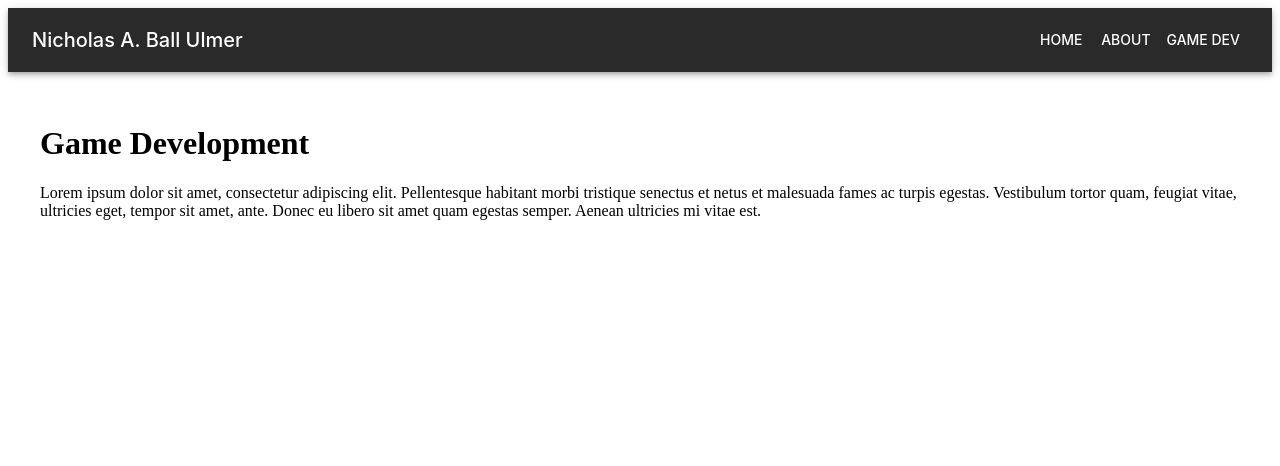
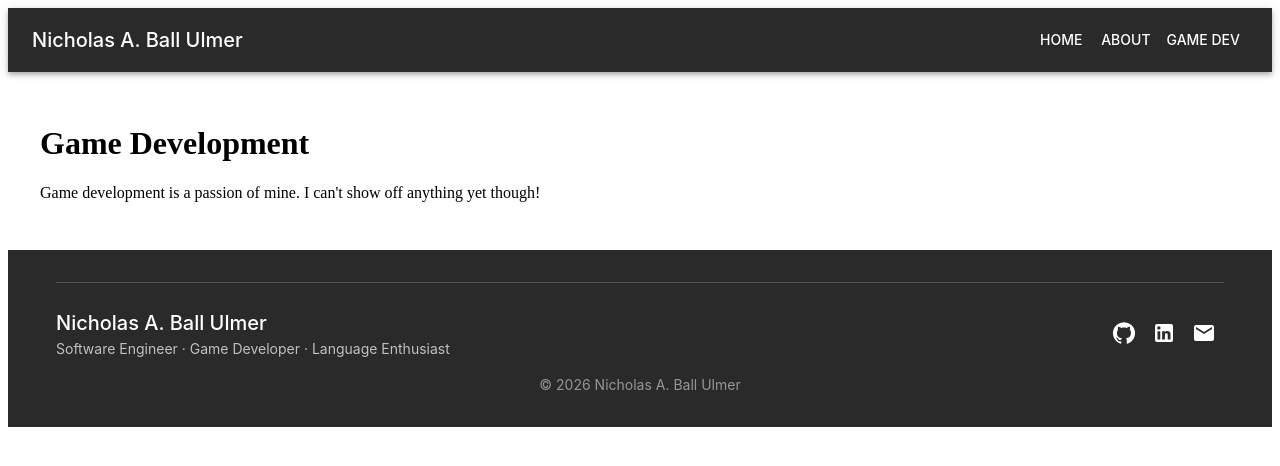
Before and after one commit to nick-ulmer/nick-ulmer.github.io, a React app in the folder frontend/: page /#/gamedev in a window 1280 px wide. Shown: the top 466 px of the page. Built offline with nearby package versions, Linux system fonts and the light colour scheme; the HTML template or start-up script is replaced by a standard one.

Commit message:
Footer & intro sentences.

```diff
--- a/frontend/src/App.jsx
+++ b/frontend/src/App.jsx
@@ -1,5 +1,6 @@
 import { Routes, Route } from 'react-router-dom'
 import Navbar from './components/Navbar'
+import Footer from './components/Footer'
 import Home from './pages/Home'
 import About from './pages/About'
 import GameDev from './pages/GameDev'
@@ -13,6 +14,7 @@ function App() {
                 <Route path="/about" element={<About />} />
                 <Route path="/gamedev" element={<GameDev />} />
             </Routes>
+            <Footer />
         </>
     )
 }
--- /dev/null
+++ b/frontend/src/components/Footer.jsx
@@ -0,0 +1,45 @@
+import { Box, Typography, IconButton, Divider } from '@mui/material';
+import GitHubIcon from '@mui/icons-material/GitHub';
+import LinkedInIcon from '@mui/icons-material/LinkedIn';
+import EmailIcon from '@mui/icons-material/Email';
+
+function Footer() {
+    return (
+        <Box
+            component="footer"
+            sx={{
+                mt: 'auto',
+                py: 4,
+                px: 6,
+                backgroundColor: 'primary.main',
+                color: 'white',
+            }}
+        >
+            <Divider sx={{ mb: 3, borderColor: 'rgba(255,255,255,0.2)' }} />
+            <Box sx={{ display: 'flex', justifyContent: 'space-between', alignItems: 'center', flexWrap: 'wrap', gap: 2 }}>
+                <Box>
+                    <Typography variant="h6">Nicholas A. Ball Ulmer</Typography>
+                    <Typography variant="body2" sx={{ opacity: 0.7 }}>
+                        Software Engineer · Game Developer · Language Enthusiast
+                    </Typography>
+                </Box>
+                <Box>
+                    <IconButton color="inherit" href="https://github.com/nick-ulmer" target="_blank">
+                        <GitHubIcon />
+                    </IconButton>
+                    <IconButton color="inherit" href="https://linkedin.com/in/YOUR_LINKEDIN" target="_blank">
+                        <LinkedInIcon />
+                    </IconButton>
+                    <IconButton color="inherit" href="mailto:YOUR_EMAIL">
+                        <EmailIcon />
+                    </IconButton>
+                </Box>
+            </Box>
+            <Typography variant="body2" sx={{ mt: 2, opacity: 0.5, textAlign: 'center' }}>
+                © {new Date().getFullYear()} Nicholas A. Ball Ulmer
+            </Typography>
+        </Box>
+    );
+}
+
+export default Footer;
--- a/frontend/src/pages/About.jsx
+++ b/frontend/src/pages/About.jsx
@@ -3,11 +3,7 @@ function About() {
         <div style={{ padding: '2rem' }}>
             <h1>About</h1>
             <p>
-                Lorem ipsum dolor sit amet, consectetur adipiscing elit. Pellentesque
-                habitant morbi tristique senectus et netus et malesuada fames ac turpis
-                egestas. Vestibulum tortor quam, feugiat vitae, ultricies eget, tempor
-                sit amet, ante. Donec eu libero sit amet quam egestas semper. Aenean
-                ultricies mi vitae est.
+                I "think" I'm an interesting fellow. Not sure yet though. Ask me again once I'm a little older.
             </p>
         </div>
     )
--- a/frontend/src/pages/GameDev.jsx
+++ b/frontend/src/pages/GameDev.jsx
@@ -3,11 +3,7 @@ function GameDev() {
         <div style={{ padding: '2rem' }}>
             <h1>Game Development</h1>
             <p>
-                Lorem ipsum dolor sit amet, consectetur adipiscing elit. Pellentesque
-                habitant morbi tristique senectus et netus et malesuada fames ac turpis
-                egestas. Vestibulum tortor quam, feugiat vitae, ultricies eget, tempor
-                sit amet, ante. Donec eu libero sit amet quam egestas semper. Aenean
-                ultricies mi vitae est.
+                Game development is a passion of mine. I can't show off anything yet though!
             </p>
         </div>
     )
--- a/frontend/src/pages/Home.jsx
+++ b/frontend/src/pages/Home.jsx
@@ -2,6 +2,10 @@ function Home() {
     return (
         <div style={{ padding: '2rem' }}>
             <h1>Home</h1>
+            <p>
+                Welcome to my website! You're here a little too early. If you're interested in this project or anything
+                about me, go ahead and message or email me or something: nball1000@gmail.com
+            </p>
         </div>
     )
 }
```
